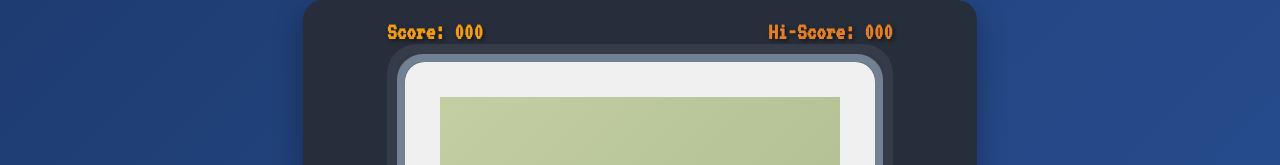
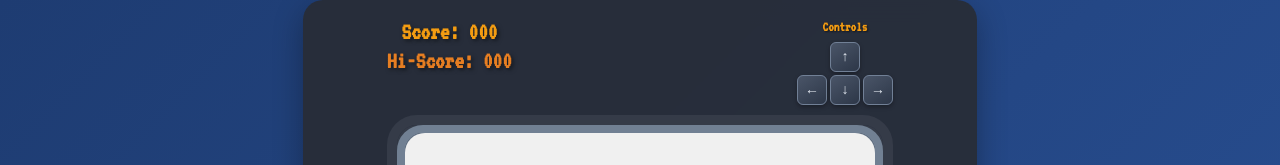
Before and after one commit to tatsuyax25/snake-game-js, a plain HTML site: page index.html in a window 1280 px wide. Shown: the top 165 px of the page. Drawn offline with Linux system fonts and the light colour scheme.

Commit message:
Add Keyboard Control Display Features

```diff
--- a/index.html
+++ b/index.html
@@ -13,9 +13,22 @@
 <body>
   <div id="container">
     <div id="game-board-container">
-      <div class="scores">
-        <h1 id="score">Score: 000</h1>
-        <h1 id="highScore">Hi-Score: 000</h1>
+      <div class="top-section">
+        <div class="scores">
+          <h1 id="score">Score: 000</h1>
+          <h1 id="highScore">Hi-Score: 000</h1>
+        </div>
+        <div id="controls-display">
+          <div class="controls-title">Controls</div>
+          <div class="arrow-keys">
+            <div class="arrow-key" data-key="ArrowUp">↑</div>
+            <div class="arrow-row">
+              <div class="arrow-key" data-key="ArrowLeft">←</div>
+              <div class="arrow-key" data-key="ArrowDown">↓</div>
+              <div class="arrow-key" data-key="ArrowRight">→</div>
+            </div>
+          </div>
+        </div>
       </div>
       <div class="game-border-1">
         <div class="game-border-2">
--- a/script.js
+++ b/script.js
@@ -148,6 +148,9 @@ function handleGameKeyPress(event) {
 
   const newDirection = keyToDirectionMap[event.key];
 
+  // Highlight the pressed arrow key
+  highlightArrowKey(event.key);
+
   // Prevent snake from moving in opposite direction (would cause instant collision)
   const oppositeDirections = {
     'up': 'down',
@@ -160,6 +163,17 @@ function handleGameKeyPress(event) {
     direction = newDirection;
   }
 };
+
+// Function to highlight arrow key when pressed
+function highlightArrowKey(key) {
+  const arrowKey = document.querySelector(`[data-key="${key}"]`);
+  if (arrowKey) {
+    arrowKey.classList.add('active');
+    setTimeout(() => {
+      arrowKey.classList.remove('active');
+    }, 150);
+  }
+}
 
 // Event listener for "Start Game" button click
 startButton.addEventListener('click', () => {
--- a/style.css
+++ b/style.css
@@ -79,9 +79,18 @@ body,
   border: 1px solid rgba(255, 255, 255, 0.2);
 }
 
+.top-section {
+  display: flex;
+  justify-content: space-between;
+  align-items: flex-start;
+  width: 100%;
+  margin-bottom: 10px;
+}
+
 .scores {
   display: flex;
-  justify-content: space-between;
+  flex-direction: column;
+  gap: 5px;
 }
 
 #score {
@@ -198,6 +207,63 @@ body,
 #restart-button:active {
   transform: translateY(0);
   box-shadow: 0 2px 10px rgba(231, 76, 60, 0.3);
+}
+
+/* Keyboard Controls Display */
+#controls-display {
+  text-align: center;
+}
+
+.controls-title {
+  color: #f39c12;
+  font-size: 14px;
+  font-weight: bold;
+  margin-bottom: 8px;
+  text-shadow: 1px 1px 2px rgba(0, 0, 0, 0.5);
+}
+
+.arrow-keys {
+  display: flex;
+  flex-direction: column;
+  align-items: center;
+  gap: 3px;
+}
+
+.arrow-row {
+  display: flex;
+  gap: 3px;
+}
+
+.arrow-key {
+  width: 28px;
+  height: 28px;
+  background: linear-gradient(145deg, #4a5568, #2d3748);
+  border: 1px solid #718096;
+  border-radius: 6px;
+  display: flex;
+  align-items: center;
+  justify-content: center;
+  font-size: 14px;
+  color: #e2e8f0;
+  font-weight: bold;
+  box-shadow: 0 2px 4px rgba(0, 0, 0, 0.3);
+  transition: all 0.2s ease;
+  cursor: pointer;
+  user-select: none;
+}
+
+.arrow-key:hover {
+  background: linear-gradient(145deg, #5a6578, #3d4758);
+  transform: translateY(-1px);
+  box-shadow: 0 3px 6px rgba(0, 0, 0, 0.4);
+}
+
+.arrow-key.active {
+  background: linear-gradient(145deg, #3498db, #2980b9);
+  border-color: #2980b9;
+  color: white;
+  transform: translateY(1px);
+  box-shadow: 0 1px 2px rgba(0, 0, 0, 0.4);
 }
 
 /* Animations */
```
